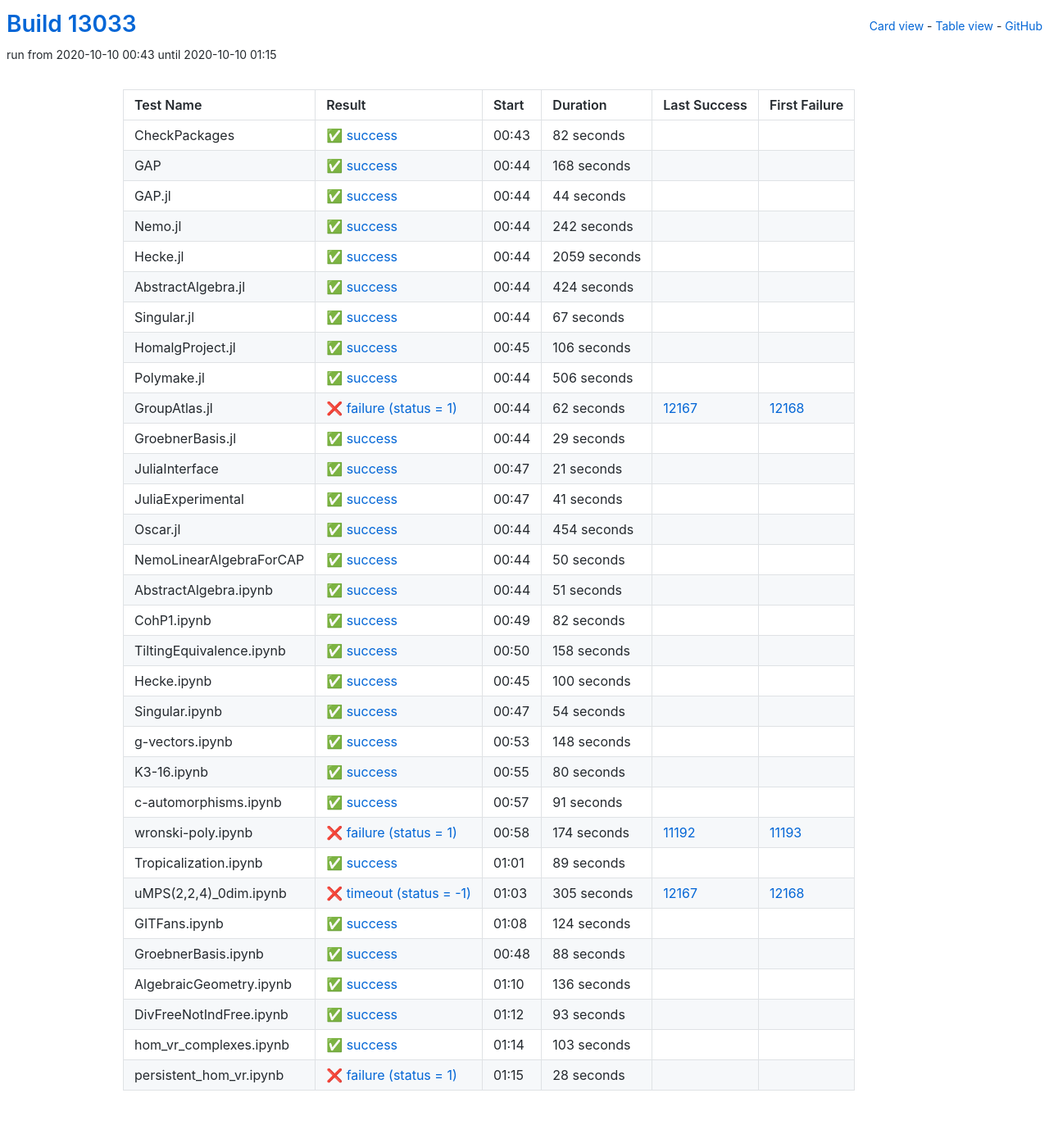
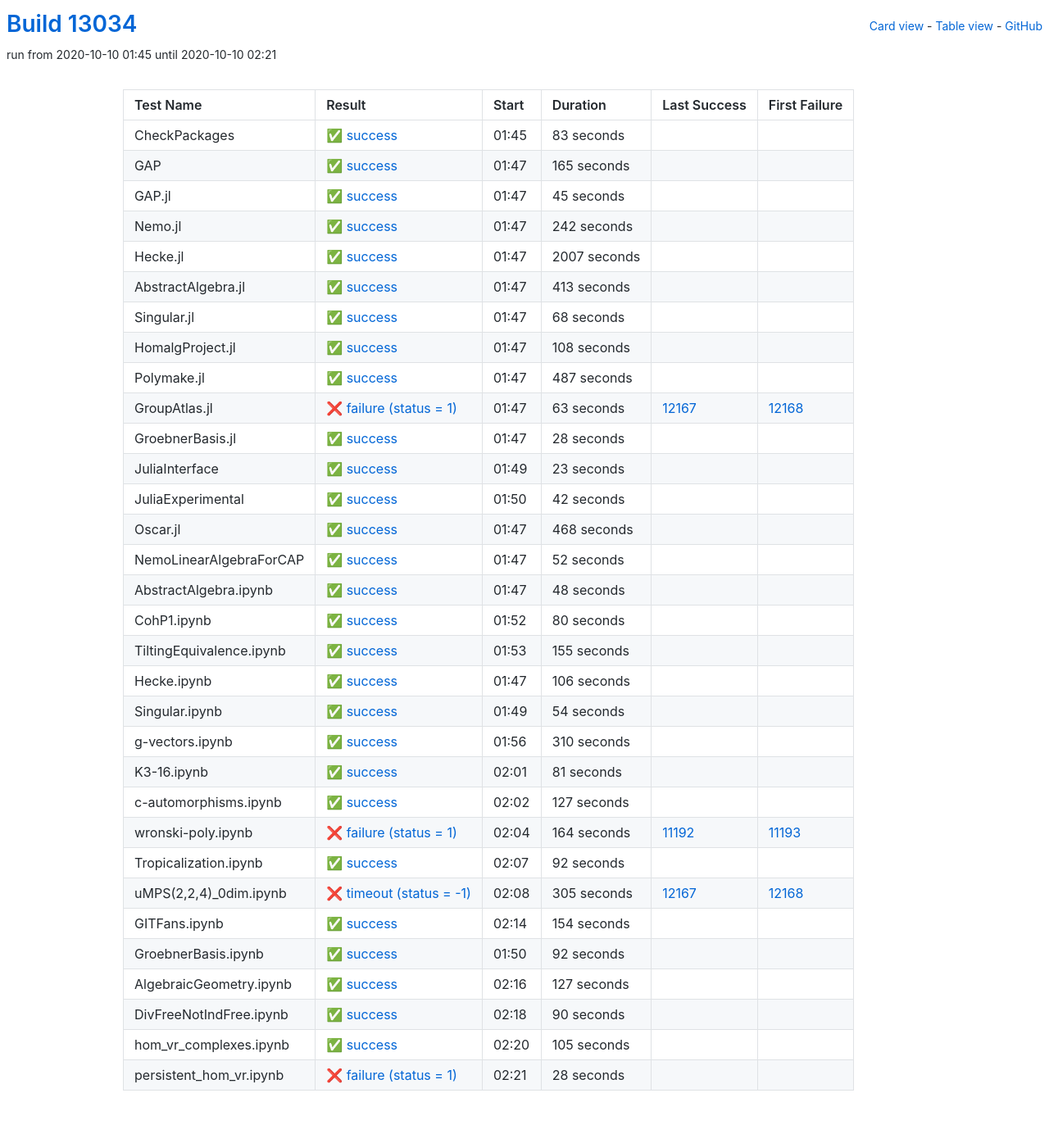
Before and after one commit to oscar-system/oscar-ci-status, a Jekyll site: the page built from table.html, in a window 1280 px wide. Shown: the whole page at 82% size. Built offline with Jekyll 4.4.1, drawn with Linux system fonts in a browser that asks for light colours.

Commit message:
Build #13034

```diff
--- a/_data/ci.yml
+++ b/_data/ci.yml
@@ -1,6 +1,6 @@
 ---
-build: 13033
-build_url: https://oscarci.mathematik.uni-kl.de/job/oscar/13033/
+build: 13034
+build_url: https://oscarci.mathematik.uni-kl.de/job/oscar/13034/
 job: oscar
 organization: oscar-system
 repo: oscar-ci-status
@@ -8,44 +8,44 @@
 tests:
 - name: CheckPackages
   id: checkpackages
-  log: https://oscarci.mathematik.uni-kl.de/job/oscar/13033/artifact/logs/build-13033/CheckPackages.log
-  start: 2020-10-10 00:43
+  log: https://oscarci.mathematik.uni-kl.de/job/oscar/13034/artifact/logs/build-13034/CheckPackages.log
+  start: 2020-10-10 01:45
   success: true
   exitcode: 0
   status: success
-  duration: 82
+  duration: 83
   last_success: false
   last_success_url:
   first_failure: false
   first_failure_url:
 - name: GAP
   id: gap
-  log: https://oscarci.mathematik.uni-kl.de/job/oscar/13033/artifact/logs/build-13033/GAP.log
-  start: 2020-10-10 00:44
+  log: https://oscarci.mathematik.uni-kl.de/job/oscar/13034/artifact/logs/build-13034/GAP.log
+  start: 2020-10-10 01:47
   success: true
   exitcode: 0
   status: success
-  duration: 168
+  duration: 165
   last_success: false
   last_success_url:
   first_failure: false
   first_failure_url:
 - name: GAP.jl
   id: gap-jl
-  log: https://oscarci.mathematik.uni-kl.de/job/oscar/13033/artifact/logs/build-13033/GAP.jl.log
-  start: 2020-10-10 00:44
+  log: https://oscarci.mathematik.uni-kl.de/job/oscar/13034/artifact/logs/build-13034/GAP.jl.log
+  start: 2020-10-10 01:47
   success: true
   exitcode: 0
   status: success
-  duration: 44
+  duration: 45
   last_success: false
   last_success_url:
   first_failure: false
   first_failure_url:
 - name: Nemo.jl
   id: nemo-jl
-  log: https://oscarci.mathematik.uni-kl.de/job/oscar/13033/artifact/logs/build-13033/Nemo.jl.log
-  start: 2020-10-10 00:44
+  log: https://oscarci.mathematik.uni-kl.de/job/oscar/13034/artifact/logs/build-13034/Nemo.jl.log
+  start: 2020-10-10 01:47
   success: true
   exitcode: 0
   status: success
@@ -56,44 +56,176 @@
   first_failure_url:
 - name: Hecke.jl
   id: hecke-jl
-  log: https://oscarci.mathematik.uni-kl.de/job/oscar/13033/artifact/logs/build-13033/Hecke.jl.log
-  start: 2020-10-10 00:44
+  log: https://oscarci.mathematik.uni-kl.de/job/oscar/13034/artifact/logs/build-13034/Hecke.jl.log
+  start: 2020-10-10 01:47
   success: true
   exitcode: 0
   status: success
-  duration: 2059
+  duration: 2007
   last_success: false
   last_success_url:
   first_failure: false
   first_failure_url:
 - name: AbstractAlgebra.jl
   id: abstractalgebra-jl
-  log: https://oscarci.mathematik.uni-kl.de/job/oscar/13033/artifact/logs/build-13033/AbstractAlgebra.jl.log
-  start: 2020-10-10 00:44
+  log: https://oscarci.mathematik.uni-kl.de/job/oscar/13034/artifact/logs/build-13034/AbstractAlgebra.jl.log
+  start: 2020-10-10 01:47
   success: true
   exitcode: 0
   status: success
-  duration: 424
+  duration: 413
   last_success: false
   last_success_url:
   first_failure: false
   first_failure_url:
 - name: Singular.jl
   id: singular-jl
-  log: https://oscarci.mathematik.uni-kl.de/job/oscar/13033/artifact/logs/build-13033/Singular.jl.log
-  start: 2020-10-10 00:44
+  log: https://oscarci.mathematik.uni-kl.de/job/oscar/13034/artifact/logs/build-13034/Singular.jl.log
+  start: 2020-10-10 01:47
   success: true
   exitcode: 0
   status: success
-  duration: 67
+  duration: 68
   last_success: false
   last_success_url:
   first_failure: false
   first_failure_url:
 - name: HomalgProject.jl
   id: homalgproject-jl
-  log: https://oscarci.mathematik.uni-kl.de/job/oscar/13033/artifact/logs/build-13033/HomalgProject.jl.log
-  start: 2020-10-10 00:45
+  log: https://oscarci.mathematik.uni-kl.de/job/oscar/13034/artifact/logs/build-13034/HomalgProject.jl.log
+  start: 2020-10-10 01:47
+  success: true
+  exitcode: 0
+  status: success
+  duration: 108
+  last_success: false
+  last_success_url:
+  first_failure: false
+  first_failure_url:
+- name: Polymake.jl
+  id: polymake-jl
+  log: https://oscarci.mathematik.uni-kl.de/job/oscar/13034/artifact/logs/build-13034/Polymake.jl.log
+  start: 2020-10-10 01:47
+  success: true
+  exitcode: 0
+  status: success
+  duration: 487
+  last_success: false
+  last_success_url:
+  first_failure: false
+  first_failure_url:
+- name: GroupAtlas.jl
+  id: groupatlas-jl
+  log: https://oscarci.mathematik.uni-kl.de/job/oscar/13034/artifact/logs/build-13034/GroupAtlas.jl.log
+  start: 2020-10-10 01:47
+  success: false
+  exitcode: 1
+  status: failure
+  duration: 63
+  last_success: 12167
+  last_success_url: https://oscarci.mathematik.uni-kl.de/job/oscar/12167/
+  first_failure: 12168
+  first_failure_url: https://oscarci.mathematik.uni-kl.de/job/oscar/12168/
+- name: GroebnerBasis.jl
+  id: groebnerbasis-jl
+  log: https://oscarci.mathematik.uni-kl.de/job/oscar/13034/artifact/logs/build-13034/GroebnerBasis.jl.log
+  start: 2020-10-10 01:47
+  success: true
+  exitcode: 0
+  status: success
+  duration: 28
+  last_success: false
+  last_success_url:
+  first_failure: false
+  first_failure_url:
+- name: JuliaInterface
+  id: juliainterface
+  log: https://oscarci.mathematik.uni-kl.de/job/oscar/13034/artifact/logs/build-13034/JuliaInterface.log
+  start: 2020-10-10 01:49
+  success: true
+  exitcode: 0
+  status: success
+  duration: 23
+  last_success: false
+  last_success_url:
+  first_failure: false
+  first_failure_url:
+- name: JuliaExperimental
+  id: juliaexperimental
+  log: https://oscarci.mathematik.uni-kl.de/job/oscar/13034/artifact/logs/build-13034/JuliaExperimental.log
+  start: 2020-10-10 01:50
+  success: true
+  exitcode: 0
+  status: success
+  duration: 42
+  last_success: false
+  last_success_url:
+  first_failure: false
+  first_failure_url:
+- name: Oscar.jl
+  id: oscar-jl
+  log: https://oscarci.mathematik.uni-kl.de/job/oscar/13034/artifact/logs/build-13034/Oscar.jl.log
+  start: 2020-10-10 01:47
+  success: true
+  exitcode: 0
+  status: success
+  duration: 468
+  last_success: false
+  last_success_url:
+  first_failure: false
+  first_failure_url:
+- name: NemoLinearAlgebraForCAP
+  id: nemolinearalgebraforcap
+  log: https://oscarci.mathematik.uni-kl.de/job/oscar/13034/artifact/logs/build-13034/NemoLinearAlgebraForCAP.log
+  start: 2020-10-10 01:47
+  success: true
+  exitcode: 0
+  status: success
+  duration: 52
+  last_success: false
+  last_success_url:
+  first_failure: false
+  first_failure_url:
+- name: AbstractAlgebra.ipynb
+  id: abstractalgebra-ipynb
+  log: https://oscarci.mathematik.uni-kl.de/job/oscar/13034/artifact/logs/build-13034/AbstractAlgebra.ipynb.log
+  start: 2020-10-10 01:47
+  success: true
+  exitcode: 0
+  status: success
+  duration: 48
+  last_success: false
+  last_success_url:
+  first_failure: false
+  first_failure_url:
+- name: CohP1.ipynb
+  id: cohp1-ipynb
+  log: https://oscarci.mathematik.uni-kl.de/job/oscar/13034/artifact/logs/build-13034/CohP1.ipynb.log
+  start: 2020-10-10 01:52
+  success: true
+  exitcode: 0
+  status: success
+  duration: 80
+  last_success: false
+  last_success_url:
+  first_failure: false
+  first_failure_url:
+- name: TiltingEquivalence.ipynb
+  id: tiltingequivalence-ipynb
+  log: https://oscarci.mathematik.uni-kl.de/job/oscar/13034/artifact/logs/build-13034/TiltingEquivalence.ipynb.log
+  start: 2020-10-10 01:53
+  success: true
+  exitcode: 0
+  status: success
+  duration: 155
+  last_success: false
+  last_success_url:
+  first_failure: false
+  first_failure_url:
+- name: Hecke.ipynb
+  id: hecke-ipynb
+  log: https://oscarci.mathematik.uni-kl.de/job/oscar/13034/artifact/logs/build-13034/Hecke.ipynb.log
+  start: 2020-10-10 01:47
   success: true
   exitcode: 0
   status: success
@@ -102,142 +234,10 @@
   last_success_url:
   first_failure: false
   first_failure_url:
-- name: Polymake.jl
-  id: polymake-jl
-  log: https://oscarci.mathematik.uni-kl.de/job/oscar/13033/artifact/logs/build-13033/Polymake.jl.log
-  start: 2020-10-10 00:44
-  success: true
-  exitcode: 0
-  status: success
-  duration: 506
-  last_success: false
-  last_success_url:
-  first_failure: false
-  first_failure_url:
-- name: GroupAtlas.jl
-  id: groupatlas-jl
-  log: https://oscarci.mathematik.uni-kl.de/job/oscar/13033/artifact/logs/build-13033/GroupAtlas.jl.log
-  start: 2020-10-10 00:44
-  success: false
-  exitcode: 1
-  status: failure
-  duration: 62
-  last_success: 12167
-  last_success_url: https://oscarci.mathematik.uni-kl.de/job/oscar/12167/
-  first_failure: 12168
-  first_failure_url: https://oscarci.mathematik.uni-kl.de/job/oscar/12168/
-- name: GroebnerBasis.jl
-  id: groebnerbasis-jl
-  log: https://oscarci.mathematik.uni-kl.de/job/oscar/13033/artifact/logs/build-13033/GroebnerBasis.jl.log
-  start: 2020-10-10 00:44
-  success: true
-  exitcode: 0
-  status: success
-  duration: 29
-  last_success: false
-  last_success_url:
-  first_failure: false
-  first_failure_url:
-- name: JuliaInterface
-  id: juliainterface
-  log: https://oscarci.mathematik.uni-kl.de/job/oscar/13033/artifact/logs/build-13033/JuliaInterface.log
-  start: 2020-10-10 00:47
-  success: true
-  exitcode: 0
-  status: success
-  duration: 21
-  last_success: false
-  last_success_url:
-  first_failure: false
-  first_failure_url:
-- name: JuliaExperimental
-  id: juliaexperimental
-  log: https://oscarci.mathematik.uni-kl.de/job/oscar/13033/artifact/logs/build-13033/JuliaExperimental.log
-  start: 2020-10-10 00:47
-  success: true
-  exitcode: 0
-  status: success
-  duration: 41
-  last_success: false
-  last_success_url:
-  first_failure: false
-  first_failure_url:
-- name: Oscar.jl
-  id: oscar-jl
-  log: https://oscarci.mathematik.uni-kl.de/job/oscar/13033/artifact/logs/build-13033/Oscar.jl.log
-  start: 2020-10-10 00:44
-  success: true
-  exitcode: 0
-  status: success
-  duration: 454
-  last_success: false
-  last_success_url:
-  first_failure: false
-  first_failure_url:
-- name: NemoLinearAlgebraForCAP
-  id: nemolinearalgebraforcap
-  log: https://oscarci.mathematik.uni-kl.de/job/oscar/13033/artifact/logs/build-13033/NemoLinearAlgebraForCAP.log
-  start: 2020-10-10 00:44
-  success: true
-  exitcode: 0
-  status: success
-  duration: 50
-  last_success: false
-  last_success_url:
-  first_failure: false
-  first_failure_url:
-- name: AbstractAlgebra.ipynb
-  id: abstractalgebra-ipynb
-  log: https://oscarci.mathematik.uni-kl.de/job/oscar/13033/artifact/logs/build-13033/AbstractAlgebra.ipynb.log
-  start: 2020-10-10 00:44
-  success: true
-  exitcode: 0
-  status: success
-  duration: 51
-  last_success: false
-  last_success_url:
-  first_failure: false
-  first_failure_url:
-- name: CohP1.ipynb
-  id: cohp1-ipynb
-  log: https://oscarci.mathematik.uni-kl.de/job/oscar/13033/artifact/logs/build-13033/CohP1.ipynb.log
-  start: 2020-10-10 00:49
-  success: true
-  exitcode: 0
-  status: success
-  duration: 82
-  last_success: false
-  last_success_url:
-  first_failure: false
-  first_failure_url:
-- name: TiltingEquivalence.ipynb
-  id: tiltingequivalence-ipynb
-  log: https://oscarci.mathematik.uni-kl.de/job/oscar/13033/artifact/logs/build-13033/TiltingEquivalence.ipynb.log
-  start: 2020-10-10 00:50
-  success: true
-  exitcode: 0
-  status: success
-  duration: 158
-  last_success: false
-  last_success_url:
-  first_failure: false
-  first_failure_url:
-- name: Hecke.ipynb
-  id: hecke-ipynb
-  log: https://oscarci.mathematik.uni-kl.de/job/oscar/13033/artifact/logs/build-13033/Hecke.ipynb.log
-  start: 2020-10-10 00:45
-  success: true
-  exitcode: 0
-  status: success
-  duration: 100
-  last_success: false
-  last_success_url:
-  first_failure: false
-  first_failure_url:
 - name: Singular.ipynb
   id: singular-ipynb
-  log: https://oscarci.mathematik.uni-kl.de/job/oscar/13033/artifact/logs/build-13033/Singular.ipynb.log
-  start: 2020-10-10 00:47
+  log: https://oscarci.mathematik.uni-kl.de/job/oscar/13034/artifact/logs/build-13034/Singular.ipynb.log
+  start: 2020-10-10 01:49
   success: true
   exitcode: 0
   status: success
@@ -248,68 +248,68 @@
   first_failure_url:
 - name: g-vectors.ipynb
   id: g-vectors-ipynb
-  log: https://oscarci.mathematik.uni-kl.de/job/oscar/13033/artifact/logs/build-13033/g-vectors.ipynb.log
-  start: 2020-10-10 00:53
+  log: https://oscarci.mathematik.uni-kl.de/job/oscar/13034/artifact/logs/build-13034/g-vectors.ipynb.log
+  start: 2020-10-10 01:56
   success: true
   exitcode: 0
   status: success
-  duration: 148
+  duration: 310
   last_success: false
   last_success_url:
   first_failure: false
   first_failure_url:
 - name: K3-16.ipynb
   id: k3-16-ipynb
-  log: https://oscarci.mathematik.uni-kl.de/job/oscar/13033/artifact/logs/build-13033/K3-16.ipynb.log
-  start: 2020-10-10 00:55
+  log: https://oscarci.mathematik.uni-kl.de/job/oscar/13034/artifact/logs/build-13034/K3-16.ipynb.log
+  start: 2020-10-10 02:01
   success: true
   exitcode: 0
   status: success
-  duration: 80
+  duration: 81
   last_success: false
   last_success_url:
   first_failure: false
   first_failure_url:
 - name: c-automorphisms.ipynb
   id: c-automorphisms-ipynb
-  log: https://oscarci.mathematik.uni-kl.de/job/oscar/13033/artifact/logs/build-13033/c-automorphisms.ipynb.log
-  start: 2020-10-10 00:57
+  log: https://oscarci.mathematik.uni-kl.de/job/oscar/13034/artifact/logs/build-13034/c-automorphisms.ipynb.log
+  start: 2020-10-10 02:02
   success: true
   exitcode: 0
   status: success
-  duration: 91
+  duration: 127
   last_success: false
   last_success_url:
   first_failure: false
   first_failure_url:
 - name: wronski-poly.ipynb
   id: wronski-poly-ipynb
-  log: https://oscarci.mathematik.uni-kl.de/job/oscar/13033/artifact/logs/build-13033/wronski-poly.ipynb.log
-  start: 2020-10-10 00:58
+  log: https://oscarci.mathematik.uni-kl.de/job/oscar/13034/artifact/logs/build-13034/wronski-poly.ipynb.log
+  start: 2020-10-10 02:04
   success: false
   exitcode: 1
   status: failure
-  duration: 174
+  duration: 164
   last_success: 11192
   last_success_url: https://oscarci.mathematik.uni-kl.de/job/oscar/11192/
   first_failure: 11193
   first_failure_url: https://oscarci.mathematik.uni-kl.de/job/oscar/11193/
 - name: Tropicalization.ipynb
   id: tropicalization-ipynb
-  log: https://oscarci.mathematik.uni-kl.de/job/oscar/13033/artifact/logs/build-13033/Tropicalization.ipynb.log
-  start: 2020-10-10 01:01
+  log: https://oscarci.mathematik.uni-kl.de/job/oscar/13034/artifact/logs/build-13034/Tropicalization.ipynb.log
+  start: 2020-10-10 02:07
   success: true
   exitcode: 0
   status: success
-  duration: 89
+  duration: 92
   last_success: false
   last_success_url:
   first_failure: false
   first_failure_url:
 - name: uMPS(2,2,4)_0dim.ipynb
   id: umps-2-2-4-0dim-ipynb
-  log: https://oscarci.mathematik.uni-kl.de/job/oscar/13033/artifact/logs/build-13033/uMPS-2-2-4-_0dim.ipynb.log
-  start: 2020-10-10 01:03
+  log: https://oscarci.mathematik.uni-kl.de/job/oscar/13034/artifact/logs/build-13034/uMPS-2-2-4-_0dim.ipynb.log
+  start: 2020-10-10 02:08
   success: false
   exitcode: -1
   status: timeout
@@ -320,68 +320,68 @@
   first_failure_url: https://oscarci.mathematik.uni-kl.de/job/oscar/12168/
 - name: GITFans.ipynb
   id: gitfans-ipynb
-  log: https://oscarci.mathematik.uni-kl.de/job/oscar/13033/artifact/logs/build-13033/GITFans.ipynb.log
-  start: 2020-10-10 01:08
+  log: https://oscarci.mathematik.uni-kl.de/job/oscar/13034/artifact/logs/build-13034/GITFans.ipynb.log
+  start: 2020-10-10 02:14
   success: true
   exitcode: 0
   status: success
-  duration: 124
+  duration: 154
   last_success: false
   last_success_url:
   first_failure: false
   first_failure_url:
 - name: GroebnerBasis.ipynb
   id: groebnerbasis-ipynb
-  log: https://oscarci.mathematik.uni-kl.de/job/oscar/13033/artifact/logs/build-13033/GroebnerBasis.ipynb.log
-  start: 2020-10-10 00:48
+  log: https://oscarci.mathematik.uni-kl.de/job/oscar/13034/artifact/logs/build-13034/GroebnerBasis.ipynb.log
+  start: 2020-10-10 01:50
   success: true
   exitcode: 0
   status: success
-  duration: 88
+  duration: 92
   last_success: false
   last_success_url:
   first_failure: false
   first_failure_url:
 - name: AlgebraicGeometry.ipynb
   id: algebraicgeometry-ipynb
-  log: https://oscarci.mathematik.uni-kl.de/job/oscar/13033/artifact/logs/build-13033/AlgebraicGeometry.ipynb.log
-  start: 2020-10-10 01:10
+  log: https://oscarci.mathematik.uni-kl.de/job/oscar/13034/artifact/logs/build-13034/AlgebraicGeometry.ipynb.log
+  start: 2020-10-10 02:16
   success: true
   exitcode: 0
   status: success
-  duration: 136
+  duration: 127
   last_success: false
   last_success_url:
   first_failure: false
   first_failure_url:
 - name: DivFreeNotIndFree.ipynb
   id: divfreenotindfree-ipynb
-  log: https://oscarci.mathematik.uni-kl.de/job/oscar/13033/artifact/logs/build-13033/DivFreeNotIndFree.ipynb.log
-  start: 2020-10-10 01:12
+  log: https://oscarci.mathematik.uni-kl.de/job/oscar/13034/artifact/logs/build-13034/DivFreeNotIndFree.ipynb.log
+  start: 2020-10-10 02:18
   success: true
   exitcode: 0
   status: success
-  duration: 93
+  duration: 90
   last_success: false
   last_success_url:
   first_failure: false
   first_failure_url:
 - name: hom_vr_complexes.ipynb
   id: hom-vr-complexes-ipynb
-  log: https://oscarci.mathematik.uni-kl.de/job/oscar/13033/artifact/logs/build-13033/hom_vr_complexes.ipynb.log
-  start: 2020-10-10 01:14
+  log: https://oscarci.mathematik.uni-kl.de/job/oscar/13034/artifact/logs/build-13034/hom_vr_complexes.ipynb.log
+  start: 2020-10-10 02:20
   success: true
   exitcode: 0
   status: success
-  duration: 103
+  duration: 105
   last_success: false
   last_success_url:
   first_failure: false
   first_failure_url:
 - name: persistent_hom_vr.ipynb
   id: persistent-hom-vr-ipynb
-  log: https://oscarci.mathematik.uni-kl.de/job/oscar/13033/artifact/logs/build-13033/persistent_hom_vr.ipynb.log
-  start: 2020-10-10 01:15
+  log: https://oscarci.mathematik.uni-kl.de/job/oscar/13034/artifact/logs/build-13034/persistent_hom_vr.ipynb.log
+  start: 2020-10-10 02:21
   success: false
   exitcode: 1
   status: failure
```
Also changed, not shown: README.md.
